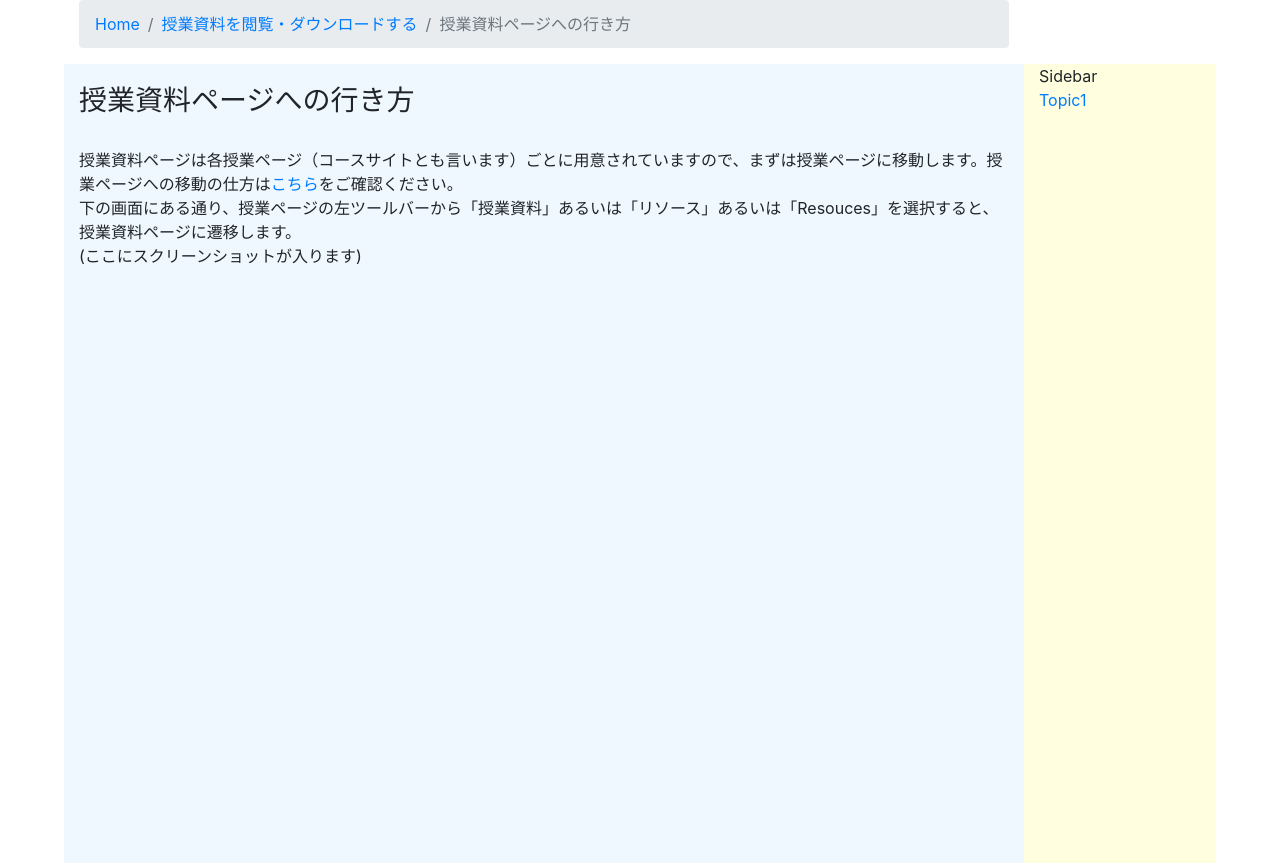
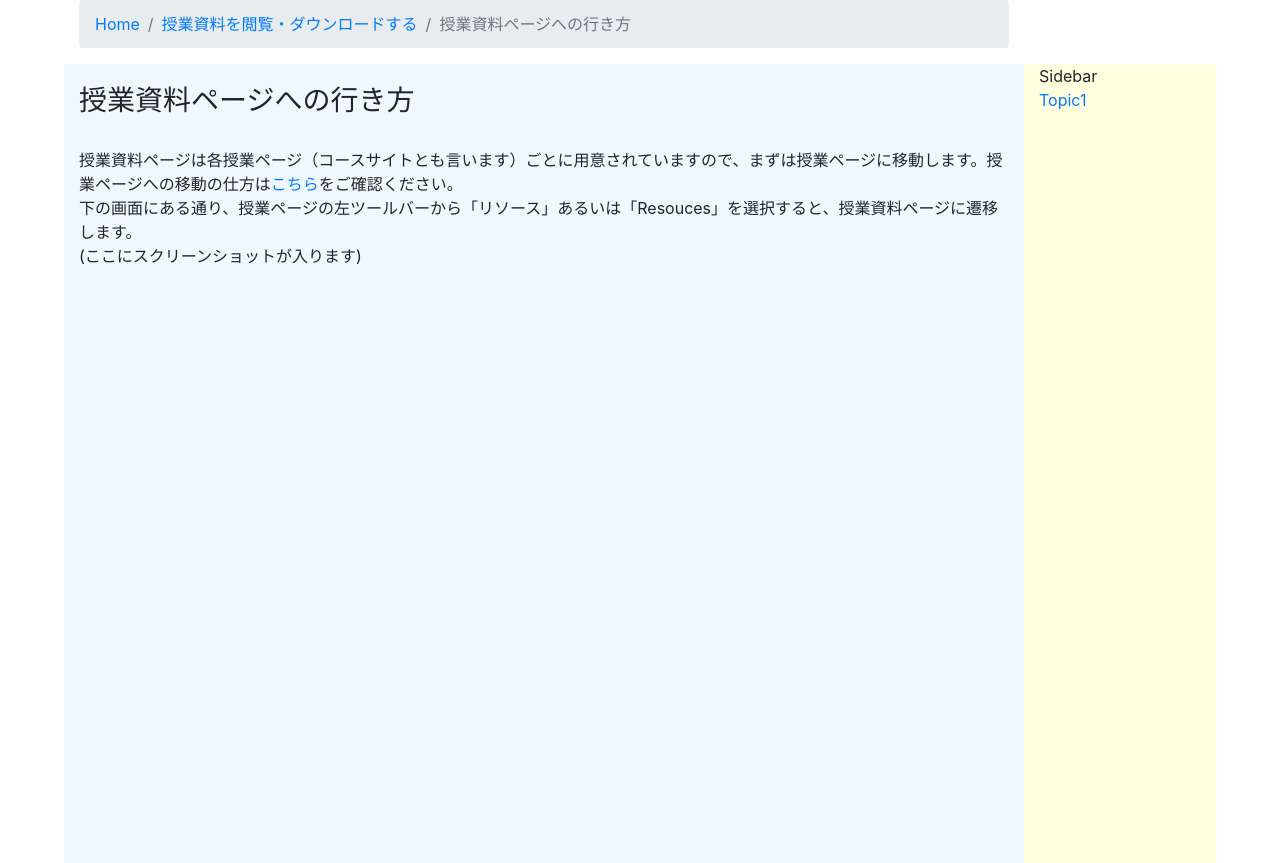
Before and after one commit to kyoto-u/student-guidebook, a Python web app: template templates/where_are_recources.htm in a window 1280 px wide. Shown: the part 56-919 px from the top of the page. Run offline with Jinja, Linux system fonts and the light colour scheme; the template is opened without the code that fills it, so the values that code supplies are empty; some libraries are stand-ins or nearby versions.

Commit message:
授業資料に関する記述を訂正する

```diff
--- a/templates/where_are_recources.htm
+++ b/templates/where_are_recources.htm
@@ -49,7 +49,7 @@
                                 href=#>こちら</a>をご確認ください。
                         </div>
                         <div>
-                            下の画面にある通り、授業ページの左ツールバーから「授業資料」あるいは「リソース」あるいは「Resouces」を選択すると、授業資料ページに遷移します。<br>
+                            下の画面にある通り、授業ページの左ツールバーから「リソース」あるいは「Resouces」を選択すると、授業資料ページに遷移します。<br>
                             (ここにスクリーンショットが入ります)
                         </div>
                     </div>
```
